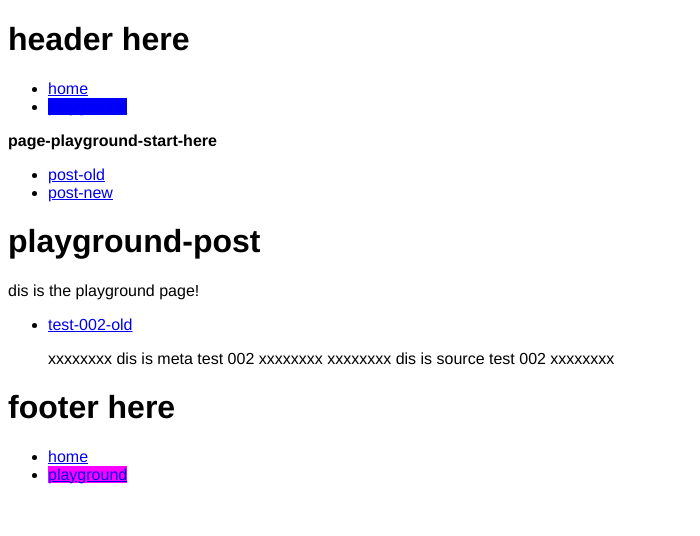
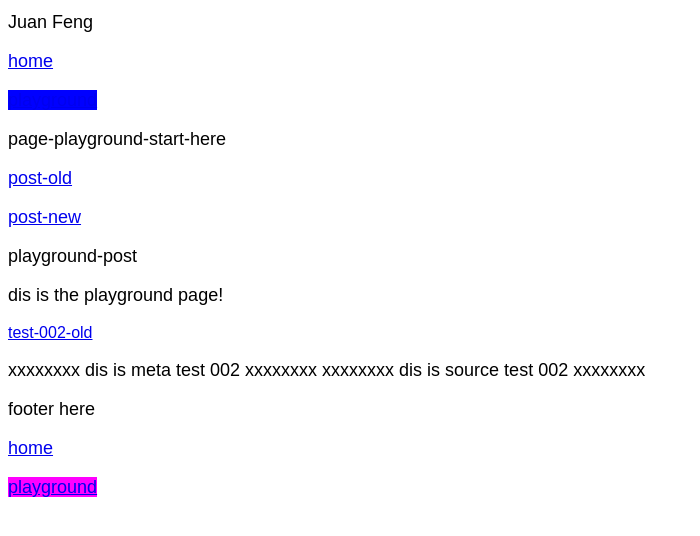
Before and after one commit to JuanJFeng/JJF, a Jekyll site: the page built from playground-post-old.html, in a window 1280 px wide. Shown: the top 536 px of the page, without its empty margins (0-700 px from the left). Built offline with Jekyll 4.4.1, drawn with Linux system fonts in a browser that asks for light colours; some web fonts are replaced.

Commit message:
added otf

```diff
--- a/_includes/nav.html
+++ b/_includes/nav.html
@@ -1,14 +1,14 @@
 	<nav>
-		<ul class="nav {{include.navclass}}">
+		<div class="nav {{include.navclass}}">
 
-            <li>
+            <p>
                 <a href="{{site.baseurl}}/" class="{% if page.url == '/' %}current{% endif %}">
                 home</a>
-            </li>
-            <li>
+            </p>
+            <p>
                 <a href="{{site.baseurl}}/playground-post-old.html" class="{% if page.url contains '/playground-post-old.html' or page.url contains '/playground-post-new.html' %}current{% endif %}">
                 playground</a>
-            </li>
+            </p>
 
-		</ul>
+		</div>
 	</nav>
--- a/_layouts/default.html
+++ b/_layouts/default.html
@@ -8,11 +8,12 @@
 <body>
 
 <header>
-	<h1>header here</h1>
+	<h1>Juan Feng</h1>
 	{% include nav.html navclass='nav-top' %}
 </header>
 
 {{content}}
+
 
 <footer>
 	<h1>footer here</h1>
--- a/_layouts/playground.html
+++ b/_layouts/playground.html
@@ -3,8 +3,8 @@ layout: default
 ---
 
 <strong>page-playground-start-here</strong>
-<ul>
-	<li><a href="{{site.baseurl}}/playground-post-old.html">post-old</a></li>
-	<li><a href="{{site.baseurl}}/playground-post-new.html">post-new</a></li>
-</ul>
+<div>
+	<p><a href="{{site.baseurl}}/playground-post-old.html">post-old</a></p>
+	<p><a href="{{site.baseurl}}/playground-post-new.html">post-new</a></p>
+</div>
 {{content}}
--- a/css/styles.scss
+++ b/css/styles.scss
@@ -1,6 +1,11 @@
 ---
 ---
-$font-stack: Helvetica, sans-serif;
+@font-face {
+	font-family: "CiroSans Book";
+	src: url("../assets/fonts/CiroSans-Book.otf");
+}
+
+$font-stack: CiroSans Book, sans-serif;
 
 // start content
 
@@ -20,3 +25,8 @@ html {
 		background-color: #ff00ff;
 	}
 }
+
+h1, p, strong {
+	font-size: 18px;
+	font-weight: normal;
+}
--- a/playground-post-old.html
+++ b/playground-post-old.html
@@ -4,14 +4,14 @@ layout: playground
 
 <h1>playground-post</h1>
 <p>dis is the playground page!</p>
-<ul>
+<div>
 	{% for playground-post in site.categories.old limit:1 %}
-		<li>
+		<div>
 			<a href="{{site.baseurl}}/{{playground-post.url}}">{{playground-post.title}}</a>
 			<p>
 				{{playground-post.meta}}
 				{{playground-post.source}}
 			</p>
-		</li>
+		</div>
 	{% endfor %}
-</ul>
+</div>
```
Also changed, not shown: playground-post-new.html (+4 -4 lines).
